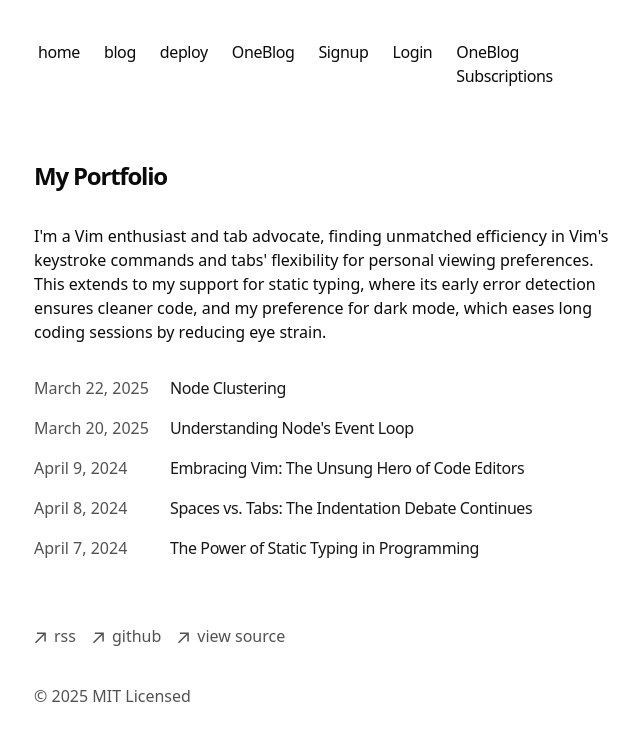
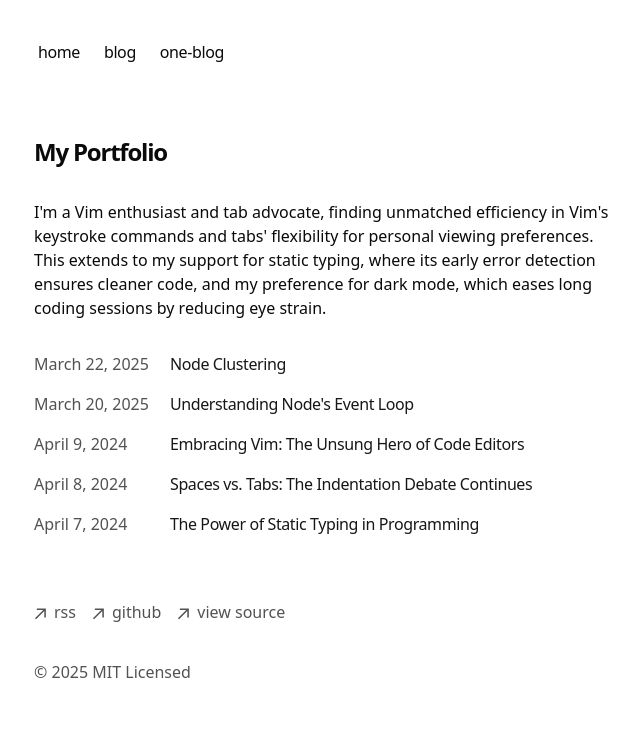
Before and after one commit to kblair40/personal-blog, a Next.js app: page / in a window 1280 px wide. Shown: the top 740 px of the page, without its empty margins (318-958 px from the left). Built offline with nearby package versions, Linux system fonts and the light colour scheme.

Commit message:
Add client version of navbar

```diff
--- /dev/null
+++ b/app/components/nav-client.tsx
@@ -0,0 +1,86 @@
+"use client";
+
+import { usePathname } from "next/navigation";
+import Link from "next/link";
+
+const myBlogRoutes = {
+  "/": {
+    name: "home",
+  },
+  "/blog": {
+    name: "blog",
+  },
+  "/oneblog": {
+    name: "one-blog",
+  },
+  //   "/oneblog/signup": {
+  //     name: "Signup",
+  //   },
+  //   "/oneblog/login": {
+  //     name: "Login",
+  //   },
+  //   "/oneblog/subscriptions": {
+  //     name: "OneBlog Subscriptions",
+  //   },
+};
+
+const oneBlogRoutes = {
+  "/": {
+    name: "kb blog",
+  },
+  "/oneblog": {
+    name: "home",
+  },
+  "/oneblog/subscriptions": {
+    name: "subscriptions",
+  },
+};
+
+const oneBlogNotAuthenticatedRoutes = {
+  "/oneblog/signup": {
+    name: "signup",
+  },
+  "/oneblog/login": {
+    name: "login",
+  },
+};
+
+const oneBlogAuthenticatedRoutes = {
+  "/oneblog/logout": {
+    name: "logout",
+  },
+};
+
+export function NavbarClient() {
+  const pathname = usePathname();
+  console.log("pathname:", pathname);
+
+  const navItems = pathname.startsWith("/oneblog")
+    ? oneBlogRoutes
+    : myBlogRoutes;
+
+  return (
+    <aside className="-ml-[8px] mb-16 tracking-tight">
+      <div className="lg:sticky lg:top-20">
+        <nav
+          className="flex flex-row items-start relative px-0 pb-0 fade md:overflow-auto scroll-pr-6 md:relative"
+          id="nav"
+        >
+          <div className="flex flex-row space-x-0 pr-10">
+            {Object.entries(navItems).map(([path, { name }]) => {
+              return (
+                <Link
+                  key={path}
+                  href={path}
+                  className="transition-all hover:text-neutral-800 dark:hover:text-neutral-200 flex align-middle relative py-1 px-2 m-1"
+                >
+                  {name}
+                </Link>
+              );
+            })}
+          </div>
+        </nav>
+      </div>
+    </aside>
+  );
+}
--- a/app/layout.tsx
+++ b/app/layout.tsx
@@ -6,7 +6,8 @@
 
 import { baseUrl } from "./sitemap";
 import Footer from "./components/footer";
-import { Navbar } from "./components/nav";
+import { NavbarClient } from "./components/nav-client";
+// import { Navbar } from "./components/nav";
 
 const geistSans = Geist({
   variable: "--font-geist-sans",
@@ -64,7 +65,7 @@
     >
       <body className="antialiased max-w-xl mx-4 mt-8 lg:mx-auto">
         <main className="flex-auto min-w-0 mt-6 flex flex-col px-2 md:px-0">
-          <Navbar />
+          <NavbarClient />
           {children}
           <Footer />
           <Analytics />
--- a/app/oneblog/components/posts-list.tsx
+++ b/app/oneblog/components/posts-list.tsx
@@ -20,14 +20,14 @@
 const PostsList = ({ posts }: Props) => {
   const postArrays = use(posts);
 
-  for (let arr of postArrays) {
-    console.log("First post:", arr.items[0], {
-      title: arr.title,
-      description: arr.description,
-      feedUrl: arr.feedUrl,
-      link: arr.link,
-    });
-  }
+  // for (let arr of postArrays) {
+  //   console.log("First post:", arr.items[0], {
+  //     title: arr.title,
+  //     description: arr.description,
+  //     feedUrl: arr.feedUrl,
+  //     link: arr.link,
+  //   });
+  // }
 
   return (
     <div className="flex flex-col gap-y-4">
```
